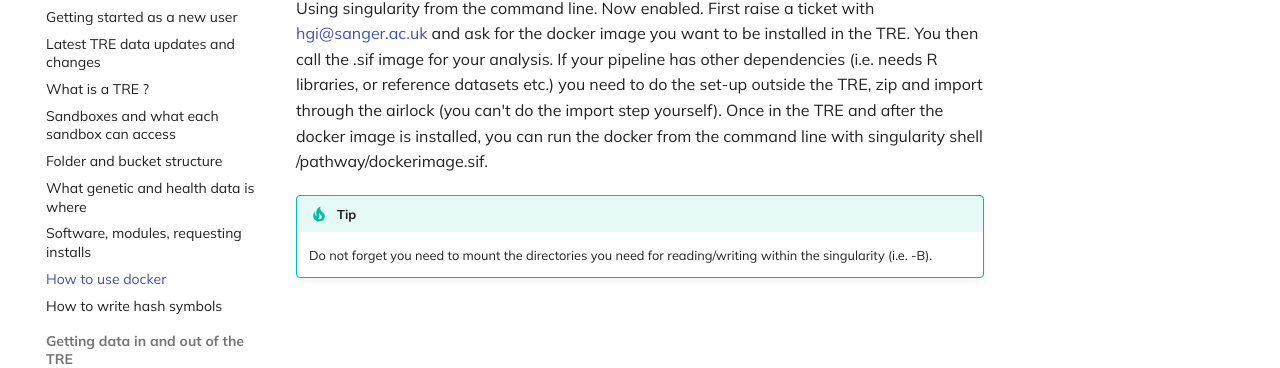
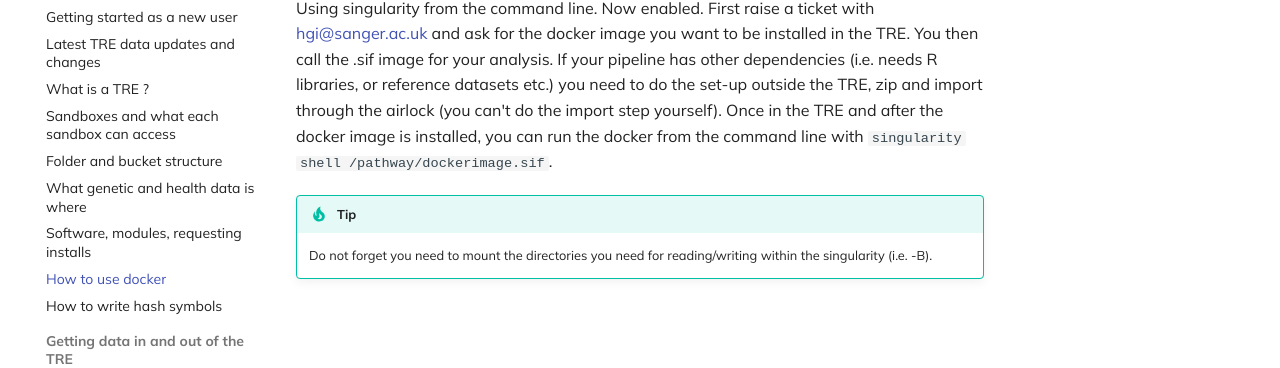
Before and after one commit to genes-and-health/TRE-documentation-v3, an MkDocs documentation site: the page built from docs/how-to-use-docker.md, in a window 1280 px wide. Shown: the part 184-552 px from the top of the page. Built offline with MkDocs 1.6.1 and Material for MkDocs 9.7.7, drawn with Linux system fonts in a browser that asks for light colours; comment, search, counter and statistics services are not loaded.

```diff
--- a/docs/how-to-use-docker.md
+++ b/docs/how-to-use-docker.md
@@ -1,6 +1,6 @@
 # How to use docker
 
-Using singularity from the command line. Now enabled. First raise a ticket with [hgi@sanger.ac.uk](mailto:hgi@sanger.ac.uk) and ask for the docker image you want to be installed in the TRE. You then call the .sif image for your analysis. If your pipeline has other dependencies (i.e. needs R libraries, or reference datasets etc.) you need to do the set-up outside the TRE, zip and import through the airlock (you can't do the import step yourself). Once in the TRE and after the docker image is installed, you can run the docker from the command line with singularity shell /pathway/dockerimage.sif.
+Using singularity from the command line. Now enabled. First raise a ticket with [hgi@sanger.ac.uk](mailto:hgi@sanger.ac.uk) and ask for the docker image you want to be installed in the TRE. You then call the .sif image for your analysis. If your pipeline has other dependencies (i.e. needs R libraries, or reference datasets etc.) you need to do the set-up outside the TRE, zip and import through the airlock (you can't do the import step yourself). Once in the TRE and after the docker image is installed, you can run the docker from the command line with `singularity shell /pathway/dockerimage.sif`.
 
 !!! tip
     Do not forget you need to mount the directories you need for reading/writing within the singularity (i.e. \-B).
```
